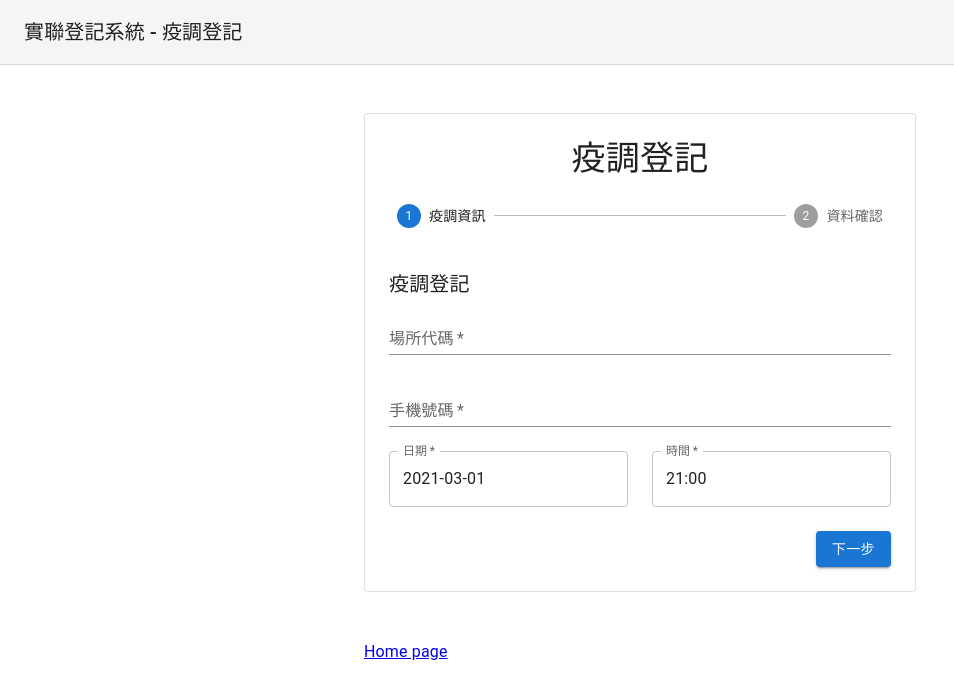
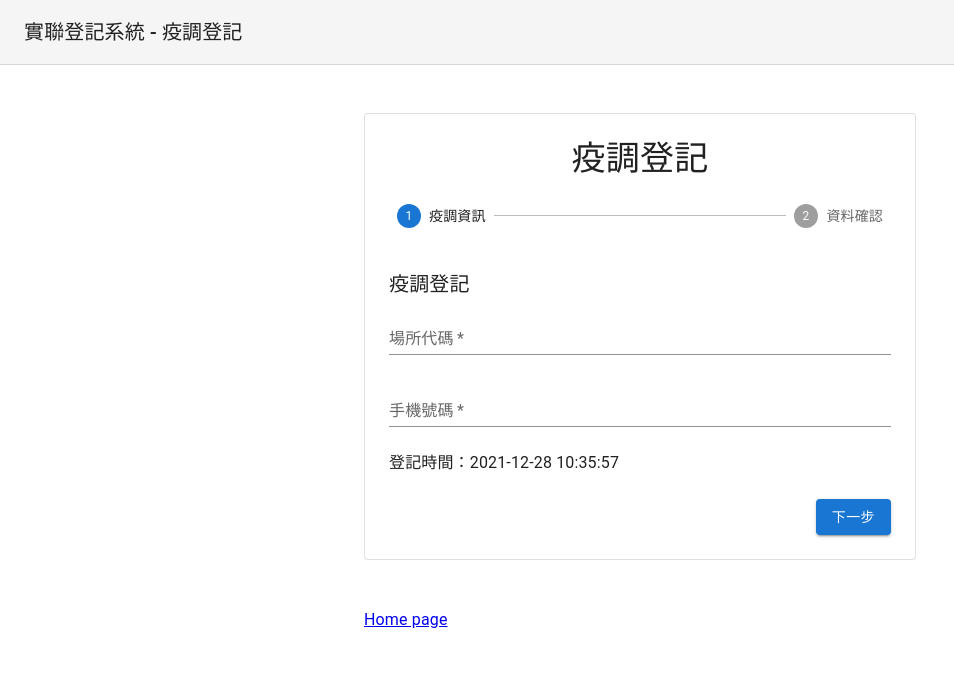
Before and after one commit to CTHua/1101_DBMS_Proj, a React (Create React App) app in the folder web/: page /reg in a window 1280 px wide. Shown: the top 698 px of the page, without its empty margins (0-954 px from the left). Built offline with nearby package versions, Linux system fonts and the light colour scheme.

Commit message:
Add files via upload

```diff
--- a/web/src/pages/RegisterComponents/RegisterForm.js
+++ b/web/src/pages/RegisterComponents/RegisterForm.js
@@ -2,7 +2,10 @@ import * as React from 'react';
 import Grid from '@mui/material/Grid';
 import Typography from '@mui/material/Typography';
 import TextField from '@mui/material/TextField';
+import moment from 'moment'
+import { grid, typography } from '@mui/system';
 
+const time = Date.now();
 export default function AddressForm() {
   return (
     <React.Fragment>
@@ -30,25 +33,8 @@ export default function AddressForm() {
             variant="standard"
           />
         </Grid>
-        <Grid item xs={10} sm={6}>
-          <TextField
-            required
-            id="date"
-            name="date"
-            label="日期"
-            defaultValue={"2021-03-01"}
-            fullWidth
-          />
-        </Grid>
-        <Grid item xs={10} sm={6}>
-          <TextField
-            required
-            id="time"
-            name="time"
-            label="時間"
-            defaultValue={"21:00"}
-            fullWidth
-          />
+        <Grid item xl='auto' item xs='auto'>
+          <Typography variant='spam' gutterBottom>登記時間：{moment(time).format('YYYY-MM-DD HH:mm:ss')}</Typography>
         </Grid>
       </Grid>
     </React.Fragment>
--- a/web/src/pages/RegisterComponents/Review.js
+++ b/web/src/pages/RegisterComponents/Review.js
@@ -1,8 +1,9 @@
 import * as React from 'react';
 import Typography from '@mui/material/Typography';
 import Grid from '@mui/material/Grid';
+import moment from 'moment'
 
-const time = ['2021-03-01', '21:00'];
+const time = Date.now();
 const PhoneNum='0912345678';
 const PlaceID='03807654'
 export default function Review() {
@@ -21,7 +22,7 @@ export default function Review() {
           <Typography gutterBottom>手機號碼 </Typography>
           <Typography gutterBottom>{PhoneNum}</Typography>
           <Typography gutterBottom>登記時間 </Typography>
-          <Typography gutterBottom>{time.join('  ')}</Typography>
+          <Typography gutterBottom>{moment(time).format('YYYY-MM-DDTHH:mm:ss')}</Typography>
         </Grid>
       </Grid>
     </React.Fragment>
```
